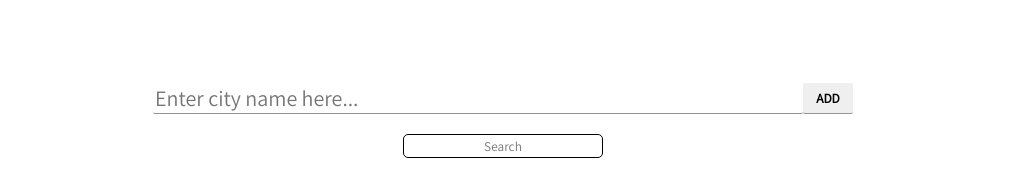
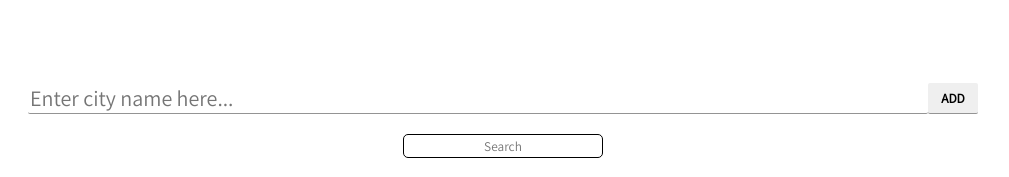
Before and after one commit to EmreRed/JavaScript-OpenWeatherMap, a plain HTML site: page index.html in a window 1280 px wide. Shown: the whole page, without its empty margins (137-1146 px from the left). Drawn offline with Linux system fonts and the light colour scheme; no server answers.

Commit message:
Add files via upload

```diff
--- a/assets/style.css
+++ b/assets/style.css
@@ -34,7 +34,9 @@ input{
 }
 
 .container div{
-	width: 700px;
+	width: 100%;
+	max-width: 950px;
+	min-width: 270px;
 	display: flex;
 	margin: 0 0 20px 0;
 }
```
